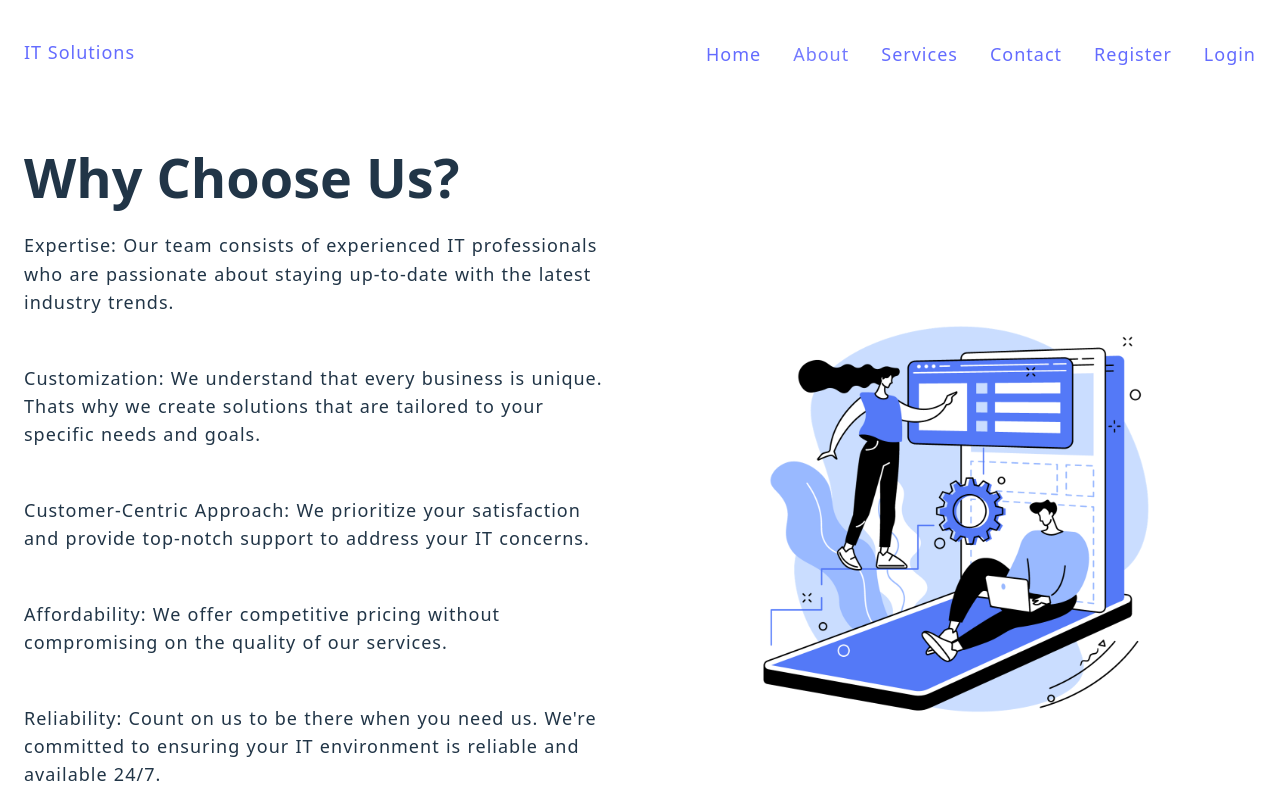
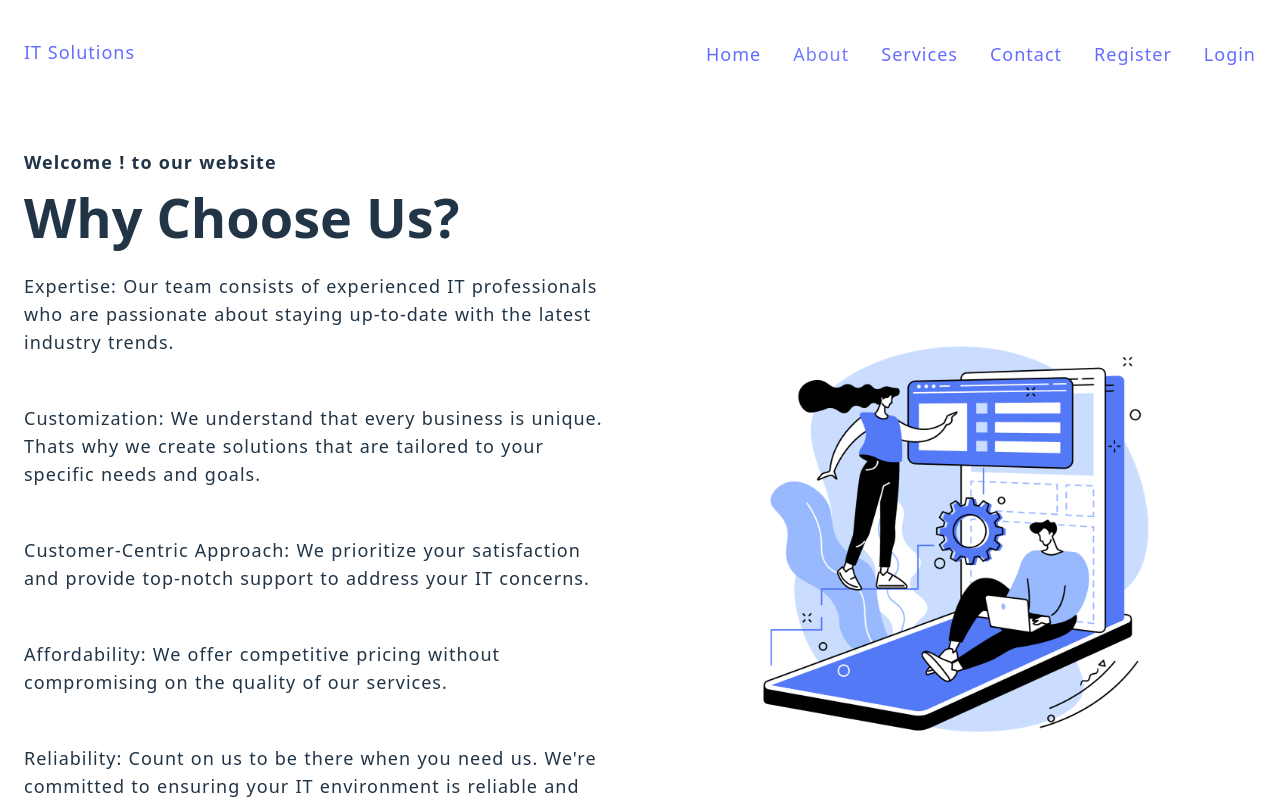
Before and after one commit to Sylar009/SyLar-IT-Solutions, a React (Vite) app in the folder client/: page /about in a window 1280 px wide. Shown: the top 800 px of the page. Built offline with nearby package versions, Linux system fonts and the light colour scheme; no server answers.

Commit message:
Fetch User Data from Database and Display in About Page with React.JS

```diff
--- a/client/src/pages/About.jsx
+++ b/client/src/pages/About.jsx
@@ -1,14 +1,24 @@
 import { NavLink } from "react-router-dom";
 import { Analytics } from "../components/Analytics";
+import { useAuth } from "../store/auth";
 
 export const About = () => {
+  const { user } = useAuth();
   return (
     <>
       <main>
         <section className="section-hero">
           <div className="container grid grid-two-cols">
             <div className="hero-content">
-              {/* <p>We care to cure your Health</p> */}
+              <p>
+                <b>
+                  {" "}
+                  Welcome !{" "}
+                  {user
+                    ? `${user.username} to our website`
+                    : `to our website`}{" "}
+                </b>
+              </p>
 
               <h1>Why Choose Us? </h1>
               <p>
```
